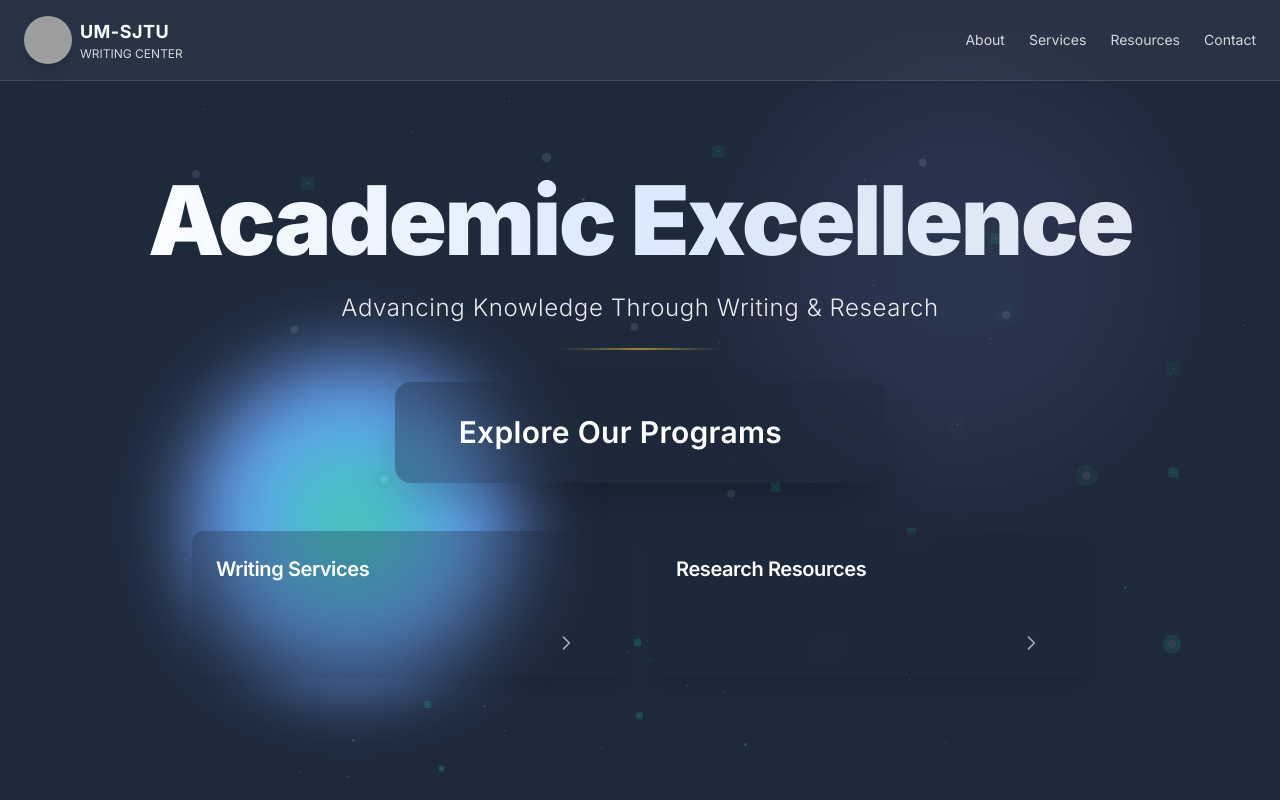
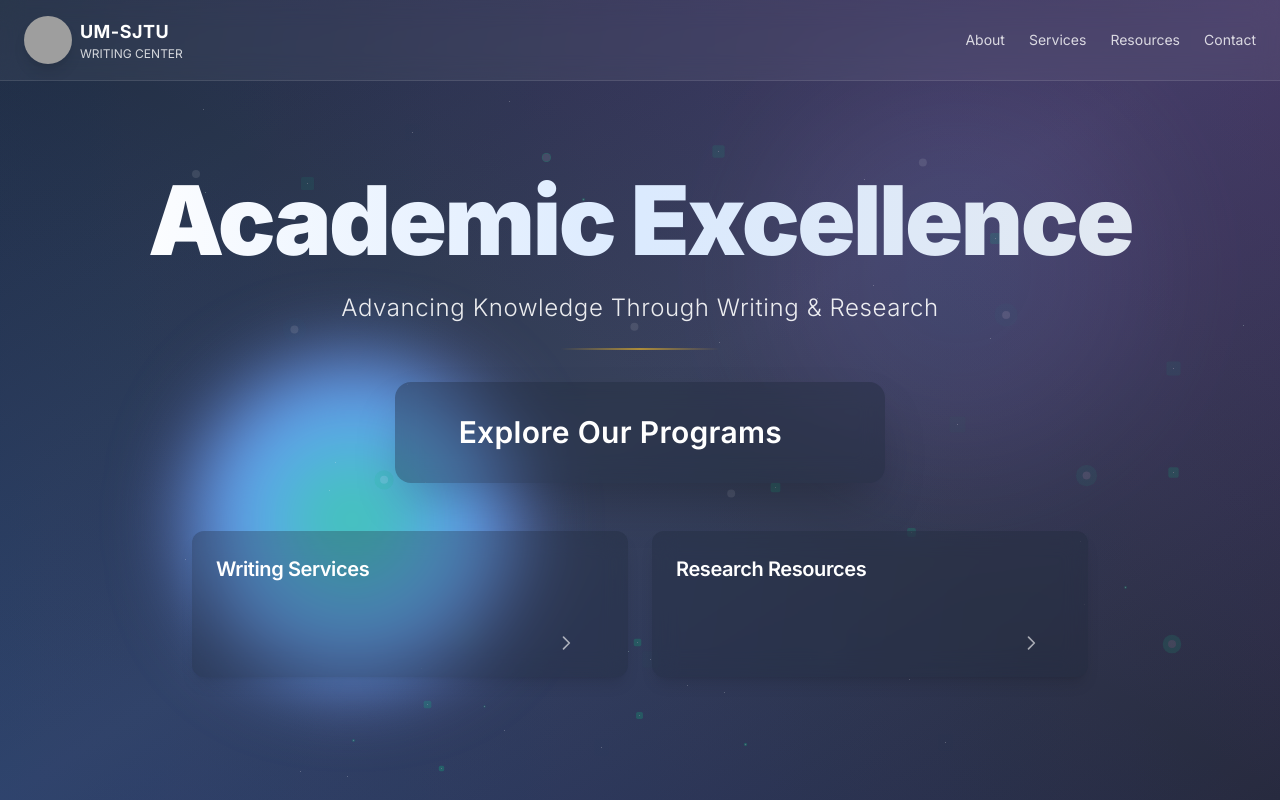
Before and after one commit to johanneshardy/smellreact, a React (Vite) app in the folder my-react-app/: page / in a window 1280 px wide. Built offline with nearby package versions, Linux system fonts and the light colour scheme; grey boxes are pictures that could not be loaded.

Commit message:
refactor: enable animated background in HomePage component

```diff
--- a/my-react-app/src/pages/HomePage.jsx
+++ b/my-react-app/src/pages/HomePage.jsx
@@ -59,13 +59,13 @@
       </div>
 
       {/* Enhanced animated background */}
-      {/* <div className="absolute inset-0 -z-10">
+      <div className="absolute inset-0 -z-10">
         <div className="absolute inset-0 bg-gradient-to-br from-slate-800 via-slate-700 to-slate-800"></div>
         <div className="absolute inset-0 bg-gradient-to-tr from-blue-800/20 via-transparent to-purple-800/20"></div>
         <div className="absolute inset-0 opacity-30">
           <div className="absolute inset-0 bg-gradient-to-r from-blue-500/15 via-purple-500/15 to-pink-500/15 animate-pulse"></div>
         </div>
-      </div> */}
+      </div>
 
       {/* Floating geometric shapes */}
       <div className="absolute inset-0 overflow-hidden pointer-events-none">
```
